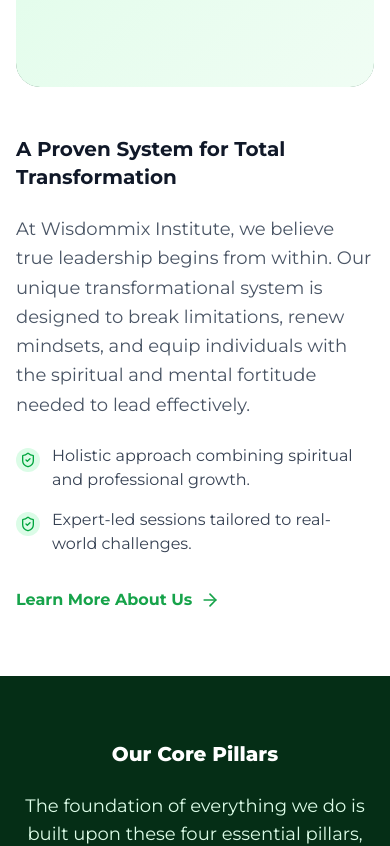
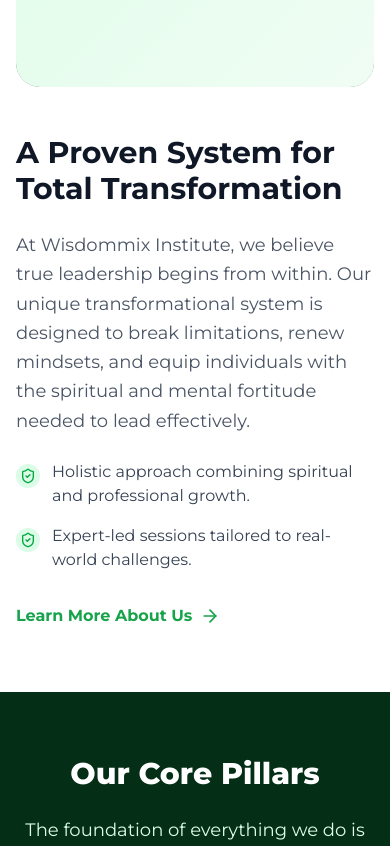
Before and after one commit to heropaulexy79/wisdommixinstitute, a Next.js app: page / in a window 390 px wide. Shown: the part 1260-2106 px from the top of the page. Built offline with nearby package versions, Linux system fonts and the light colour scheme; no server answers; the database is empty.

Commit message:
few changes more

```diff
--- a/src/app/page.tsx
+++ b/src/app/page.tsx
@@ -28,7 +28,7 @@
           </div>
 
           <div>
-            <h2 className="text-xl md:text-2xl font-bold text-gray-900 mb-6">
+            <h2 className="text-3xl md:text-4xl font-bold text-gray-900 mb-6">
               A Proven System for Total Transformation
             </h2>
             <p className="text-lg text-gray-600 mb-6 leading-relaxed">
@@ -62,7 +62,7 @@
       {/* 3. CORE PILLARS */}
       <SectionWrapper id="pillars" className="bg-primary-950">
         <div className="text-center max-w-3xl mx-auto mb-16">
-          <h2 className="text-xl md:text-3xl font-extrabold text-white mb-6">Our Core Pillars</h2>
+          <h2 className="text-3xl md:text-5xl font-extrabold text-white mb-6">Our Core Pillars</h2>
           <p className="text-lg text-primary-100">
             The foundation of everything we do is built upon these four essential pillars, designed to bring out the absolute best in you.
           </p>
@@ -116,7 +116,7 @@
         <div className="bg-primary-900 rounded-3xl overflow-hidden relative">
           <div className="absolute top-0 right-0 w-64 h-64 bg-accent-500 rounded-full blur-[80px] opacity-20 -mr-20 -mt-20"></div>
           <div className="relative p-10 md:p-16 lg:p-20 text-center max-w-4xl mx-auto flex flex-col items-center">
-            <h2 className="text-xl md:text-3xl font-bold text-white mb-6">Comprehensive Programs</h2>
+            <h2 className="text-3xl md:text-5xl font-bold text-white mb-6">Comprehensive Programs</h2>
             <p className="text-lg text-primary-100 mb-10 leading-relaxed max-w-2xl text-balance">
               Whether you are looking to refine your leadership skills, understand your spiritual identity, or receive personalized guidance, our structured programs are tailored for you.
             </p>
--- a/src/components/CTASection.tsx
+++ b/src/components/CTASection.tsx
@@ -31,7 +31,7 @@
 
       <SectionWrapper className="relative z-10 text-center !py-20 md:!py-32">
         <div className="max-w-3xl mx-auto px-4 sm:px-6">
-          <h2 className="text-2xl md:text-4xl font-extrabold text-white mb-6 tracking-tight">
+          <h2 className="text-3xl md:text-5xl font-extrabold text-white mb-6 tracking-tight">
             {title}
           </h2>
           <p className="text-lg md:text-xl text-primary-100/80 mb-10 leading-relaxed font-light">
--- a/src/components/HeroSlider.tsx
+++ b/src/components/HeroSlider.tsx
@@ -102,7 +102,7 @@
                 <span className="flex h-2 w-2 rounded-full bg-primary-400 mr-2 animate-pulse" />
                 {slides[currentSlide].tagline}
               </div>
-              <h1 className="text-3xl md:text-5xl lg:text-6xl font-extrabold text-white tracking-tight mb-6 text-balance leading-tight">
+              <h1 className="text-3xl md:text-4xl lg:text-5xl font-extrabold text-white tracking-tight mb-6 text-balance leading-tight">
                 {slides[currentSlide].title}{" "}
                 <span className="text-transparent bg-clip-text bg-gradient-to-r from-primary-400 to-emerald-300">
                   {slides[currentSlide].highlight}
--- a/src/components/RecentEvents.tsx
+++ b/src/components/RecentEvents.tsx
@@ -46,7 +46,7 @@
     <SectionWrapper id="upcoming-events" className="bg-white border-t border-gray-100">
       <div className="flex flex-col md:flex-row justify-between items-end mb-12">
         <div className="max-w-2xl">
-          <h2 className="text-xl md:text-2xl font-bold text-gray-900 mb-4">
+          <h2 className="text-3xl md:text-4xl font-bold text-gray-900 mb-4">
             Upcoming Events
           </h2>
           <p className="text-gray-600 text-lg">
```
